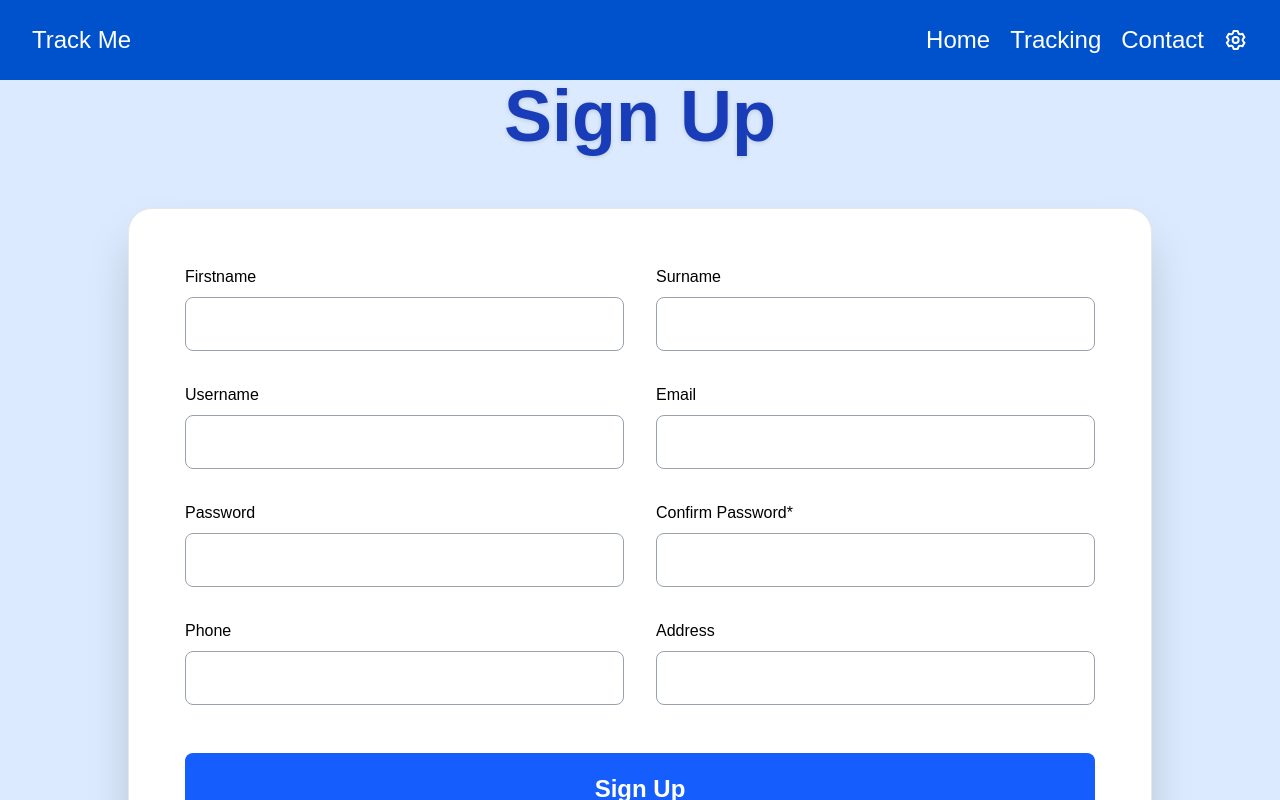
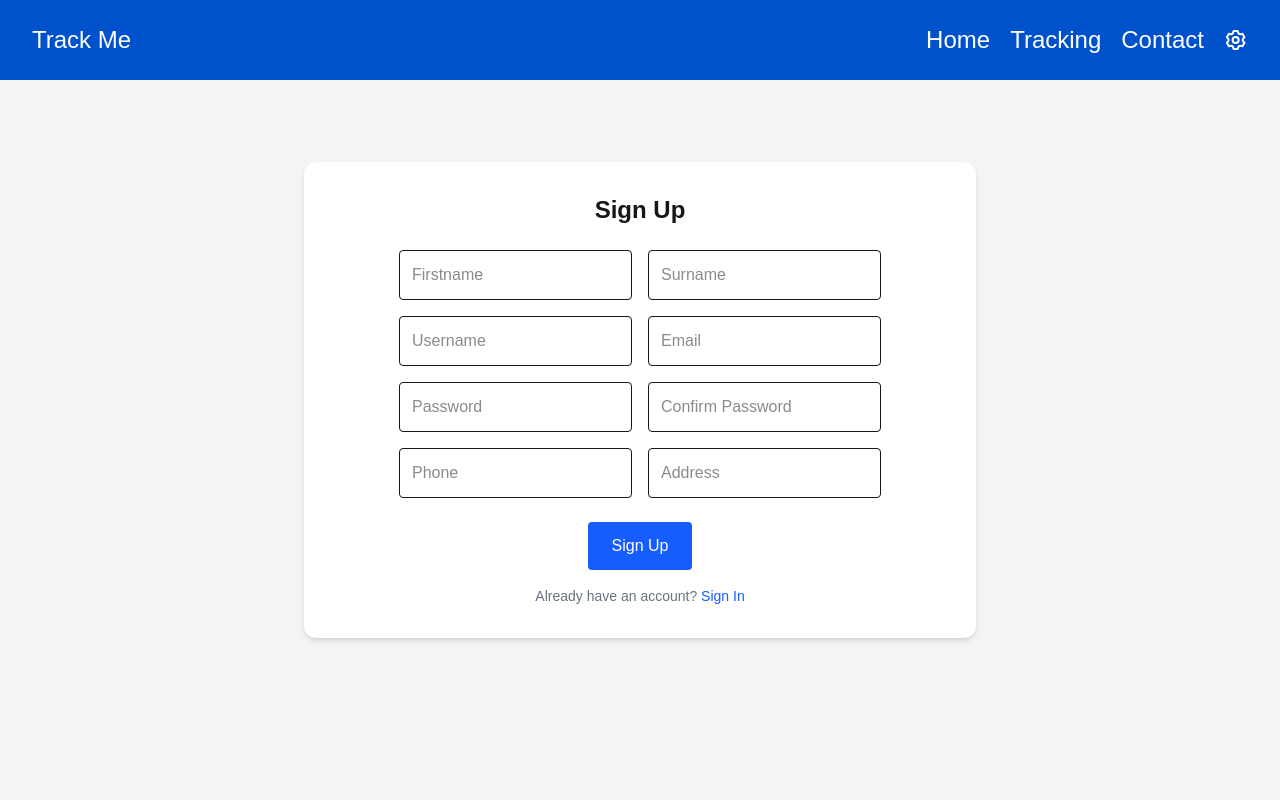
Before and after one commit to tonnam250/TrackMe, a Next.js app in the folder track-me/: page /signup in a window 1280 px wide. Shown: the top 800 px of the page. Built offline with nearby package versions, Linux system fonts and the light colour scheme.

Commit message:
Create api route for signup, signin. Create alert modal interface component for modal customizing. Connect Api signin and signup

```diff
--- /dev/null
+++ b/track-me/app/api/login/route.tsx
@@ -0,0 +1,34 @@
+import { QueryCommand } from "@aws-sdk/lib-dynamodb";
+import { ddbDocClient } from "@/lib/dynamo"; // สมมติคุณ import client จากที่นี่
+
+export async function POST(req: Request) {
+  const formData = await req.json();
+
+  const params = {
+    TableName: "Users",
+    IndexName: "username-index",
+    KeyConditionExpression: "#username = :usernameValue",
+    ExpressionAttributeNames: {
+      "#username": "username",
+    },
+    ExpressionAttributeValues: {
+      ":usernameValue": formData.username,
+    },
+  };
+
+  try {
+    const result = await ddbDocClient.send(new QueryCommand(params));
+
+    if (!result.Items || result.Items.length === 0) {
+      return Response.json({ message: "User not found" }, { status: 404 });
+    }
+
+    const user = result.Items[0];
+    // ตรวจสอบ password ตรงหรือไม่ (เช่น bcrypt.compare)
+    // ถ้าผ่านก็ return token หรือข้อมูล user กลับไป
+    return Response.json({ user }, { status: 200 });
+  } catch (error) {
+    console.error("DynamoDB Query Error:", error);
+    return Response.json({ message: "Login failed" }, { status: 500 });
+  }
+}
--- a/track-me/app/api/users/route.tsx
+++ b/track-me/app/api/users/route.tsx
@@ -1,6 +1,7 @@
 import { NextResponse } from "next/server";
 import { ddbDocClient } from "@/lib/dynamo";
-import { PutCommand } from "@aws-sdk/lib-dynamodb";
+import { PutCommand, ScanCommand, GetCommand } from "@aws-sdk/lib-dynamodb";
+import { v4 as uuidv4 } from "uuid";
 
 export async function POST(req: Request) {
   const body = await req.json();
@@ -8,13 +9,53 @@ export async function POST(req: Request) {
   const params = {
     TableName: "Users",
     Item: {
-      userId: body.userId,
+      id: uuidv4(),
+      first_name: body.first_name,
+      last_name: body.last_name,
+      username: body.username,
       email: body.email,
-      passwordHash: body.passwordHash,
+      password: body.password,
+      phone: body.phone,
+      address: body.address,
+      createdAt: new Date().toISOString(),
     },
   };
 
-  await ddbDocClient.send(new PutCommand(params));
+  try {
+    const result = await ddbDocClient.send(new PutCommand(params));
+    console.log("DynamoDB result:", result);
+    return NextResponse.json({ message: "User created", result });
+  } catch (error) {
+    console.error("DynamoDB error:", error);
+    return NextResponse.json({ message: "Error creating user", error }, { status: 500 });
+  }
+}
 
-  return NextResponse.json({ message: "User created" });
+export async function GET(req: Request) {
+  try {
+    const { searchParams } = new URL(req.url);
+    const username = searchParams.get("username");
+    const password = searchParams.get("password");
+
+    if (!username || !password) {
+      return NextResponse.json({ message: "Missing username or password" }, { status: 400 });
+    }
+
+    // search user in DynamoDB
+    const params = { TableName: "Users" };
+    const result = await ddbDocClient.send(new ScanCommand(params));
+
+    const user = result.Items?.find(
+      (u: any) => u.username === username && u.password === password
+    );
+
+    if (!user) {
+      return NextResponse.json({ message: "Invalid credentials" }, { status: 401 });
+    }
+
+    return NextResponse.json({ message: "Login successful", user });
+  } catch (error) {
+    console.error("DynamoDB GET error:", error);
+    return NextResponse.json({ message: "Error logging in", error }, { status: 500 });
+  }
 }
--- a/track-me/app/signin/page.tsx
+++ b/track-me/app/signin/page.tsx
@@ -1,94 +1,108 @@
 "use client";
-import { useState } from "react";
+import { useState, FormEvent } from "react";
 import Link from "next/link";
+import AlertModal from "@/components/AlertModal";
 
 export default function Signin() {
-  const [formData, setFormData] = useState({
-    username: "",
-    password: "",
-  });
+  const [formData, setFormData] = useState({ username: "", password: "" });
+  const [modalOpen, setModalOpen] = useState(false);
+  const [modalMessage, setModalMessage] = useState("");
+  const [modalTopic, setModalTopic] = useState("");
 
-  const handleChange = (e) => {
+  const handleChange = (e: React.ChangeEvent<HTMLInputElement>) => {
     setFormData({ ...formData, [e.target.name]: e.target.value });
   };
 
-  const handleSubmit = (e) => {
+  const handleSubmit = async (e: FormEvent<HTMLFormElement>) => {
     e.preventDefault();
-    console.log("Sign In Data:", formData);
 
+    try {
+      const res = await fetch("/api/login", {
+        method: "POST",
+        headers: { "Content-Type": "application/json" },
+        body: JSON.stringify(formData),
+      });
+
+      const data = await res.json();
+
+      if (!res.ok) {
+        setModalTopic("Login Failed");
+        setModalMessage(data.message || "Unknown error");
+        setModalOpen(true);
+        return;
+      }
+
+      // Success
+      setModalTopic("Login Successful");
+      setModalMessage("Welcome, " + data.user.username + "!");
+      setModalOpen(true);
+
+      // Save login state
       localStorage.setItem("isLoggedIn", "true");
+      localStorage.setItem("user", JSON.stringify(data.user));
+
+      // Optionally redirect after modal
+      setTimeout(() => {
         window.location.href = "/";
+      }, 1500);
+
+    } catch (err) {
+      console.error("Network error:", err);
+      setModalTopic("Network Error");
+      setModalMessage("Check console for details.");
+      setModalOpen(true);
+    }
   };
+
   return (
-    <div className="bg-gray-100 min-h-screen">
-
-      {/* พื้นหลังสีฟ้าอ่อน + กล่อง signin กลางจอ */}
-      <div className="min-h-[100vh] flex flex-col items-center justify-center bg-blue-100 py-20">
-        <h1 className="md:text-7xl font-extrabold text-blue-800 mb-14 drop-shadow-sm">
-          Sign In
-        </h1>
-
+    <div className="bg-gray-100 min-h-screen flex items-center justify-center">
       <div className="bg-white p-12 md:p-14 rounded-3xl shadow-2xl border border-gray-200 w-full max-w-xl">
-          <form onSubmit={handleSubmit} className="max-w-md mx-auto">
-            <h2 className="text-2xl font-bold text-blue-800 mb-8 text-center">
-              Welcome Back!
-            </h2>
-
-            {/* Username */}
-            <div className="mb-6">
-              <label className="text-black block font-medium mb-2">Username</label>
+        <h1 className="text-4xl font-bold text-center text-blue-800 mb-8">Sign In</h1>
+        <form onSubmit={handleSubmit} className="space-y-6">
+          <div>
+            <label className="block font-medium mb-2">Username</label>
             <input
               type="text"
               name="username"
               value={formData.username}
               onChange={handleChange}
               required
-                className="text-black w-full border border-gray-400 rounded-lg p-3.5 focus:ring-2 focus:ring-blue-500 focus:outline-none"
+              className="w-full border border-gray-400 rounded-lg p-3.5 focus:ring-2 focus:ring-blue-500"
             />
           </div>
-
-            {/* Password */}
-            <div className="mb-6">
-              <label className="text-black block font-medium mb-2">Password</label>
+          <div>
+            <label className="block font-medium mb-2">Password</label>
             <input
               type="password"
               name="password"
               value={formData.password}
               onChange={handleChange}
               required
-                className="text-black w-full border border-gray-400 rounded-lg p-3.5 focus:ring-2 focus:ring-blue-500 focus:outline-none"
+              className="w-full border border-gray-400 rounded-lg p-3.5 focus:ring-2 focus:ring-blue-500"
             />
           </div>
-
-            {/* Forgot Password */}
-            <div className="flex justify-end mb-6">
-              <Link
-                href="#"
-                className="text-blue-600 hover:underline text-sm"
-              >
-                Forgot Password?
-              </Link>
-            </div>
-
-            {/* Submit Button */}
-            <div className="mt-8 flex flex-col items-center">
           <button
             type="submit"
-                className="bg-blue-600 text-white font-semibold py-5 px-14 text-2xl rounded-lg hover:bg-blue-700 transition w-full"
+            className="w-full bg-blue-600 text-white py-3 rounded-lg hover:bg-blue-700 transition text-xl"
           >
             Sign In
           </button>
-
-              <p className="text-gray-600 mt-5 text-lg">
+          <p className="text-center text-gray-600 mt-4">
             Don’t have an account?{" "}
-                <Link href="/signup" className="text-blue-600 hover:underline font-medium">
+            <Link href="/signup" className="text-blue-600 hover:underline">
               Sign Up
             </Link>
           </p>
-            </div>
         </form>
       </div>
-      </div>
+
+      {/* Modal */}
+      <AlertModal
+        isOpen={modalOpen}
+        topic={modalTopic}
+        message={modalMessage}
+        onClose={() => setModalOpen(false)}
+      />
     </div>
   );
 }
--- a/track-me/app/signup/page.tsx
+++ b/track-me/app/signup/page.tsx
@@ -1,11 +1,16 @@
 "use client";
-import { useState } from "react";
+import { useState, FormEvent } from "react";
 import Link from "next/link";
+import AlertModal from "@/components/AlertModal";
 
 export default function Signup() {
+  const [modalOpen, setModalOpen] = useState(false);
+  const [modalMessage, setModalMessage] = useState("");
+  const [modalTopic, setModalTopic] = useState("");
+
   const [formData, setFormData] = useState({
     firstname: "",
-    surname: "",
+    lastname: "",
     username: "",
     email: "",
     password: "",
@@ -14,149 +19,131 @@ export default function Signup() {
     address: "",
   });
 
-  const handleChange = (e) => {
+  const handleChange = (e: React.ChangeEvent<HTMLInputElement>) => {
     setFormData({ ...formData, [e.target.name]: e.target.value });
   };
 
-  const handleSubmit = (e) => {
+  const handleSubmit = async (e: FormEvent<HTMLFormElement>) => {
     e.preventDefault();
-    console.log("Sign Up Data:", formData);
+
+    try {
+      const res = await fetch("/api/users", {
+        method: "POST",
+        headers: { "Content-Type": "application/json" },
+        body: JSON.stringify(formData),
+      });
+
+      const data = await res.json();
+      if (!res.ok) {
+        setModalMessage("Error creating user: " + (data?.message || "Unknown"));
+      } else {
+        setModalMessage("User created successfully!");
+        setModalTopic("Successful!")
+        setFormData({ firstname: "", lastname: "", username: "", email: "", password: "", confirmPassword: "", phone: "", address: "" });
+      }
+      setModalOpen(true);
+    } catch (err) {
+      console.error("Network error:", err);
+      setModalMessage("Network error, check console.");
+      setModalOpen(true);
+    }
   };
 
   return (
-    <div className="bg-gray-100 min-h-screen">
-
-      {/* พื้นหลังสีฟ้าอ่อน + กล่อง signup กลางจอ */}
-      <div className="min-h-[100vh] flex flex-col items-center justify-center bg-blue-100 py-20">
-        <h1 className="md:text-7xl font-extrabold text-blue-800 mb-14 drop-shadow-sm">
-          Sign Up
-        </h1>
-
-        <div className="bg-white p-12 md:p-14 rounded-3xl shadow-2xl border border-gray-200 w-full max-w-5xl">
-          <form onSubmit={handleSubmit}>
-            <div className="grid grid-cols-1 md:grid-cols-2 gap-8">
-              {/* Firstname */}
-              <div>
-                <label className="text-black block font-medium mb-2">Firstname</label>
+    <div className="bg-gray-100 min-h-screen flex items-center justify-center">
+      <form
+        onSubmit={handleSubmit}
+        className="bg-white p-8 rounded-xl shadow-md w-full max-w-2xl flex flex-col justify-center items-center"
+      >
+        <h1 className="text-2xl font-bold mb-6">Sign Up</h1>
+        <div className="grid grid-cols-1 md:grid-cols-2 gap-4">
           <input
             type="text"
             name="firstname"
+            placeholder="Firstname"
             value={formData.firstname}
             onChange={handleChange}
             required
-                  className="text-black w-full border border-gray-400 rounded-lg p-3.5 focus:ring-2 focus:ring-blue-500 focus:outline-none"
+            className="p-3 border rounded"
           />
-              </div>
-
-              {/* Surname */}
-              <div>
-                <label className="text-black block font-medium mb-2">Surname</label>
           <input
             type="text"
-                  name="surname"
-                  value={formData.surname}
+            name="lastname"
+            placeholder="Surname"
+            value={formData.lastname}
             onChange={handleChange}
             required
-                  className="text-black w-full border border-gray-400 rounded-lg p-3.5 focus:ring-2 focus:ring-blue-500 focus:outline-none"
+            className="p-3 border rounded"
           />
-              </div>
-
-              {/* Username */}
-              <div>
-                <label className="text-black block font-medium mb-2">Username</label>
           <input
             type="text"
             name="username"
+            placeholder="Username"
             value={formData.username}
             onChange={handleChange}
             required
-                  className="text-black w-full border border-gray-400 rounded-lg p-3.5 focus:ring-2 focus:ring-blue-500 focus:outline-none"
+            className="p-3 border rounded"
           />
-              </div>
-
-              {/* Email */}
-              <div>
-                <label className="text-black block font-medium mb-2">Email</label>
           <input
             type="email"
             name="email"
+            placeholder="Email"
             value={formData.email}
             onChange={handleChange}
             required
-                  className="text-black w-full border border-gray-400 rounded-lg p-3.5 focus:ring-2 focus:ring-blue-500 focus:outline-none"
+            className="p-3 border rounded"
           />
-              </div>
-
-              {/* Password */}
-              <div>
-                <label className="text-black block font-medium mb-2">Password</label>
           <input
             type="password"
             name="password"
+            placeholder="Password"
             value={formData.password}
             onChange={handleChange}
             required
-                  className="text-black w-full border border-gray-400 rounded-lg p-3.5 focus:ring-2 focus:ring-blue-500 focus:outline-none"
+            className="p-3 border rounded"
           />
-              </div>
-
-              {/* Confirm Password */}
-              <div>
-                <label className="text-black block font-medium mb-2">Confirm Password*</label>
           <input
             type="password"
             name="confirmPassword"
+            placeholder="Confirm Password"
             value={formData.confirmPassword}
             onChange={handleChange}
             required
-                  className="text-black w-full border border-gray-400 rounded-lg p-3.5 focus:ring-2 focus:ring-blue-500 focus:outline-none"
+            className="p-3 border rounded"
           />
-              </div>
-
-              {/* Phone */}
-              <div>
-                <label className="text-black block font-medium mb-2">Phone</label>
           <input
             type="tel"
             name="phone"
+            placeholder="Phone"
             value={formData.phone}
             onChange={handleChange}
-                  className="text-black w-full border border-gray-400 rounded-lg p-3.5 focus:ring-2 focus:ring-blue-500 focus:outline-none"
+            className="p-3 border rounded"
           />
-              </div>
-
-              {/* Address */}
-              <div>
-                <label className="text-black block font-medium mb-2">Address</label>
           <input
             type="text"
             name="address"
+            placeholder="Address"
             value={formData.address}
             onChange={handleChange}
-                  className="text-black w-full border border-gray-400 rounded-lg p-3.5 focus:ring-2 focus:ring-blue-500 focus:outline-none"
+            className="p-3 border rounded"
           />
         </div>
-            </div>
-
-            {/* Submit Button */}
-            <div className="mt-12 flex flex-col items-center">
         <button
           type="submit"
-                className="bg-blue-600 text-white font-semibold py-5 px-14 text-2xl rounded-lg hover:bg-blue-700 transition w-full"
+          className="mt-6 bg-blue-600 text-white py-3 px-6 rounded hover:bg-blue-700"
         >
           Sign Up
         </button>
-
-              <p className="text-gray-600 mt-5 text-lg">
+        <p className="mt-4 text-sm text-gray-500">
           Already have an account?{" "}
-                <Link href="/signin" className="text-blue-600 hover:underline font-medium">
+          <Link href="/signin" className="text-blue-600 hover:underline">
             Sign In
           </Link>
         </p>
-            </div>
       </form>
-        </div>
-      </div>
+
+      <AlertModal isOpen={modalOpen} message={modalMessage} topic={modalTopic} onClose={() => setModalOpen(false)} />
+
     </div>
   );
 }
--- /dev/null
+++ b/track-me/components/AlertModal.tsx
@@ -0,0 +1,30 @@
+"use client";
+
+interface AlertModalProps {
+  isOpen: boolean;
+  message: string;
+  topic: string;
+  onClose: () => void;
+}
+
+export default function AlertModal({ isOpen, message, topic, onClose }: AlertModalProps) {
+  if (!isOpen) return null;
+
+  return (
+    <div className="fixed inset-0 bg-black/50 flex items-center justify-center z-50">
+      <div className="bg-white rounded-2xl shadow-lg max-w-sm w-full p-6 relative flex flex-col justify-center items-center">
+        <button onClick={onClose} className="absolute top-3 right-3 text-gray-400 hover:text-gray-600 text-xl">
+          &times;
+        </button>
+        <h2 className="text-xl font-bold mb-2">{topic}</h2>
+        <p className="text-gray-700">{message}</p>
+        <button
+          onClick={onClose}
+          className="mt-4 w-full bg-green-600 text-white py-2 rounded-lg hover:bg-green-700 transition"
+        >
+          OK
+        </button>
+      </div>
+    </div>
+  );
+}
--- a/track-me/components/HomeNav.tsx
+++ b/track-me/components/HomeNav.tsx
@@ -26,7 +26,7 @@ export default function HomeNav() {
                 <Link href="/">Home</Link>
                 <Link href="/Tracking">Tracking</Link>
                 <Link href="/">Contact</Link>
-                <Link href="/" className="p-2 bg-white text-[#0052CC] rounded-lg shadow-lg">Sign In</Link>
+                <Link href="/signin" className="p-2 bg-white text-[#0052CC] rounded-lg shadow-lg">Sign In</Link>
             </div>
             {/* desktop nav */}
 
--- a/track-me/tsconfig.json
+++ b/track-me/tsconfig.json
@@ -22,6 +22,6 @@
       "@/*": ["./*"]
     }
   },
-  "include": ["next-env.d.ts", "**/*.ts", "**/*.tsx", ".next/types/**/*.ts", "app/profile/page.js"],
+  "include": ["next-env.d.ts", "**/*.ts", "**/*.tsx", ".next/types/**/*.ts", "app/profile/page.tsx"],
   "exclude": ["node_modules"]
 }
```
Also changed, not shown: track-me/lib/dynamo.tsx (+14 -1 lines), track-me/package.json (+4 -3 lines), track-me/app/profile/page.js (deleted), track-me/app/profile/page.tsx (added), 1 other file (tests, documents, lock files or other folders). Lines whose indentation alone changed are shown as unchanged.
